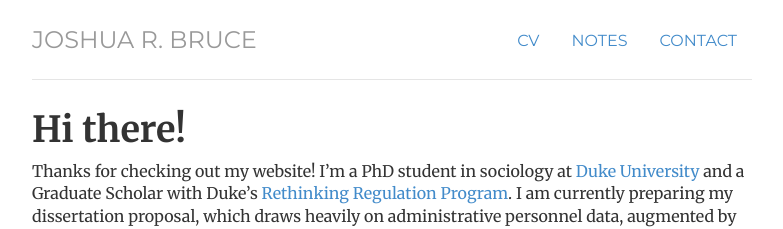
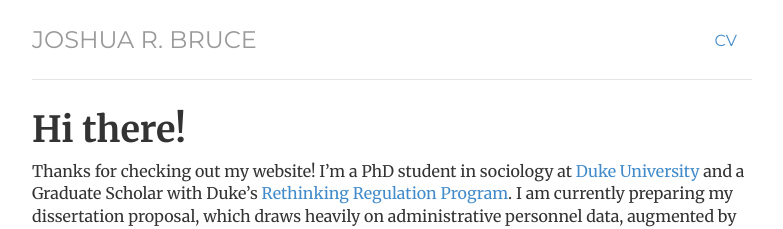
Before and after one commit to joshuarbruce/joshuarbruce.github.io, a Jekyll site: the page built from index.html, in a window 1280 px wide. Shown: the top 229 px of the page, without its empty margins (248-1031 px from the left). Built offline with Jekyll 4.4.1, drawn with Linux system fonts in a browser that asks for light colours.

Commit message:
Update header.html

```diff
--- a/_includes/header.html
+++ b/_includes/header.html
@@ -1,9 +1,7 @@
 <div class="header">
 	<ul class="nav nav-pills pull-right">
-		<li><a href="/cv/CV - Joshua R Bruce - 21 Jan 2017.pdf" title="CV" target="_blank">CV</a></li>
+		<li class="{{ page.cv }}"><a href="/cv/CV - Joshua R Bruce - 21 Jan 2017.pdf" title="CV" target="_blank">CV</a></li>
 		<!-- <li class="{{ page.projects }}"><a href="/projects" title="Projects">Projects</a></li> -->
-		<li class="{{ page.notes }}"><a href="/notes" title="Notes">Notes</a></li>
-		<li class="{{ page.contact }}"><a href="/contact" title="Contact">Contact</a></li>
 	</ul>
 	<h3 class="text-muted"><a href="/">Joshua R. Bruce</a></h3>
 </div> <!-- /header -->
```
